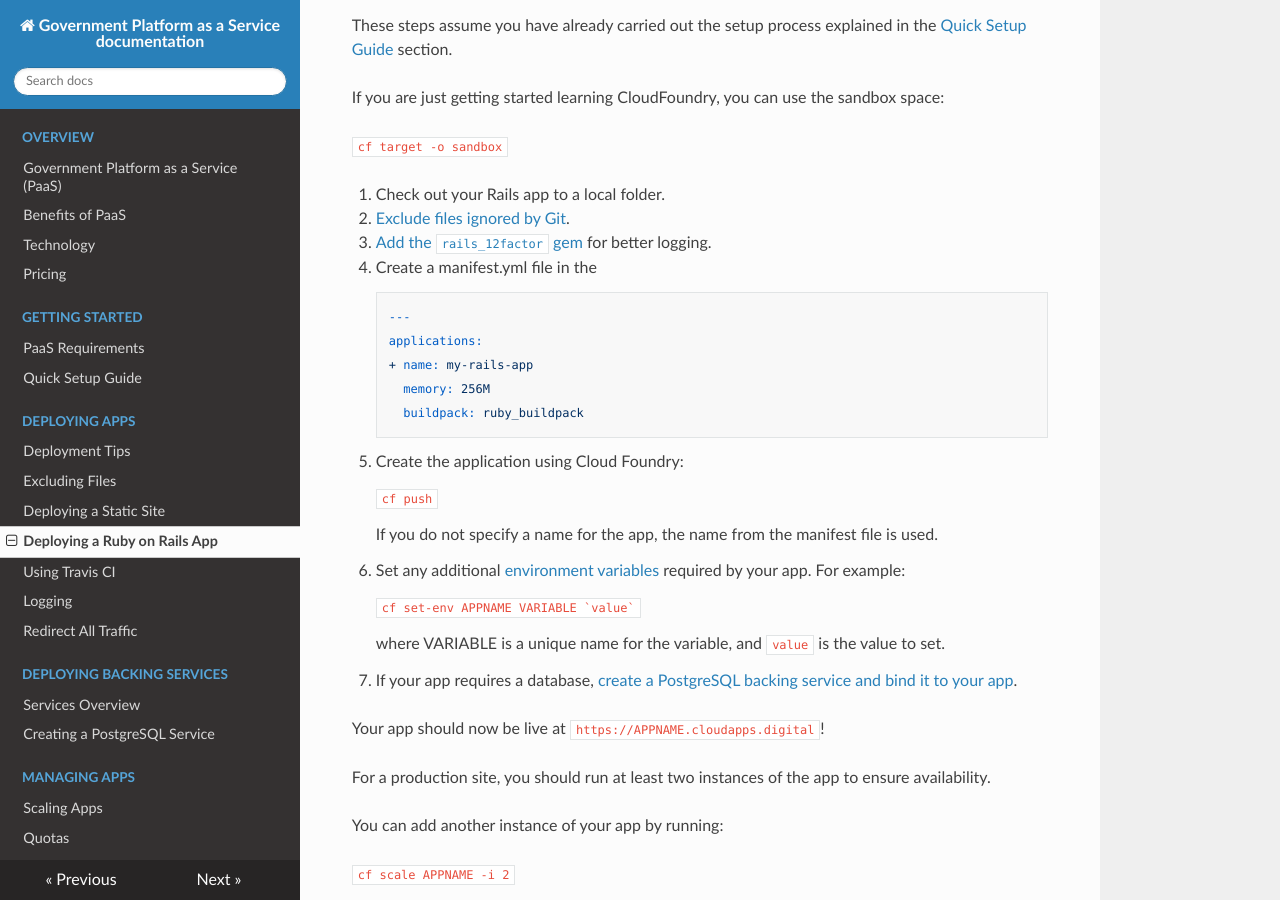
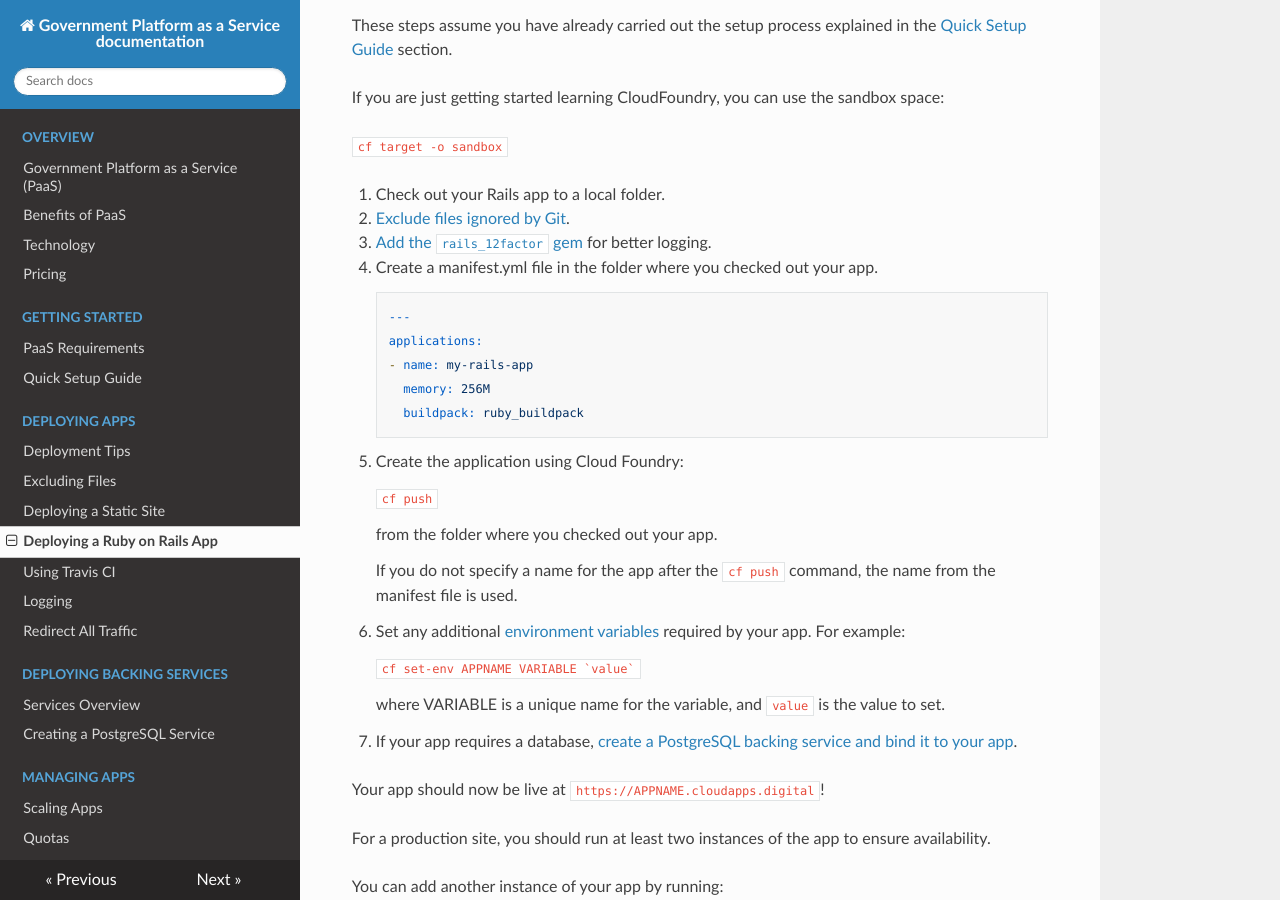
Before and after one commit to alphagov/paas-developer-docs, an MkDocs documentation site: the page built from docs/deploying_apps/deploying_rails.md, in a window 1280 px wide and 900 px high, scrolled down 277 px. Built offline with MkDocs 1.6.1, drawn with Linux system fonts in a browser that asks for light colours; nearby versions of some CDN libraries; old or Windows-style settings are respelled for this version of MkDocs.

Commit message:
Fix manifest typo

````diff
--- a/docs/deploying_apps/deploying_rails.md
+++ b/docs/deploying_apps/deploying_rails.md
@@ -14,11 +14,11 @@ If you are just getting started learning CloudFoundry, you can use the sandbox s
 1. Check out your Rails app to a local folder.
 1. [Exclude files ignored by Git](/deploying_apps/excluding_files/).
 1. [Add the `rails_12factor` gem](https://github.com/heroku/rails_12factor#install) for better logging.
-1. Create a manifest.yml file in the
+1. Create a manifest.yml file in the folder where you checked out your app.
 
         ---
         applications:
-        + name: my-rails-app
+        - name: my-rails-app
           memory: 256M
           buildpack: ruby_buildpack
 
@@ -29,7 +29,9 @@ If you are just getting started learning CloudFoundry, you can use the sandbox s
     cf push
     ```
 
-    If you do not specify a name for the app, the name from the manifest file is used.
+    from the folder where you checked out your app.
+
+    If you do not specify a name for the app after the ``cf push`` command, the name from the manifest file is used.
 
 1. Set any additional [environment variables](//deploying_apps/#setting-environment-variables/) required by your app. For example:
 
````
